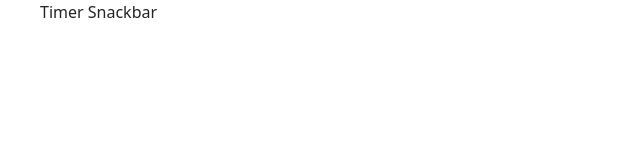
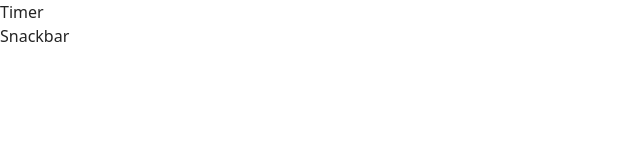
Before and after one commit to MariiaHurieva13/goit-js-hw-10, a website built with Vite: page src/index.html in a window 1280 px wide. Shown: the whole page, without its empty margins (0-640 px from the left). Built offline with nearby package versions, Linux system fonts and the light colour scheme.

Commit message:
Update index.html

```diff
--- a/src/index.html
+++ b/src/index.html
@@ -4,15 +4,11 @@
     <meta charset="UTF-8" />
     <link rel="icon" type="image/svg+xml" href="/favicon.svg" />
     <meta name="viewport" content="width=device-width, initial-scale=1.0" />
-    <title>goit-js-hw-10</title>
+    <title>Vanilla App Template</title>
     <link rel="stylesheet" href="./css/styles.css" />
   </head>
   <body>
-    <main>
-      <div class="container">
-        <a href="./1-timer.html">Timer</a>
-        <a href="./2-snackbar.html">Snackbar</a>
-      </div>
-    </main>
+    <a href="./1-timer.html">Timer</a>
+    <a href="./2-snackbar.html">Snackbar</a>
   </body>
 </html>
```
